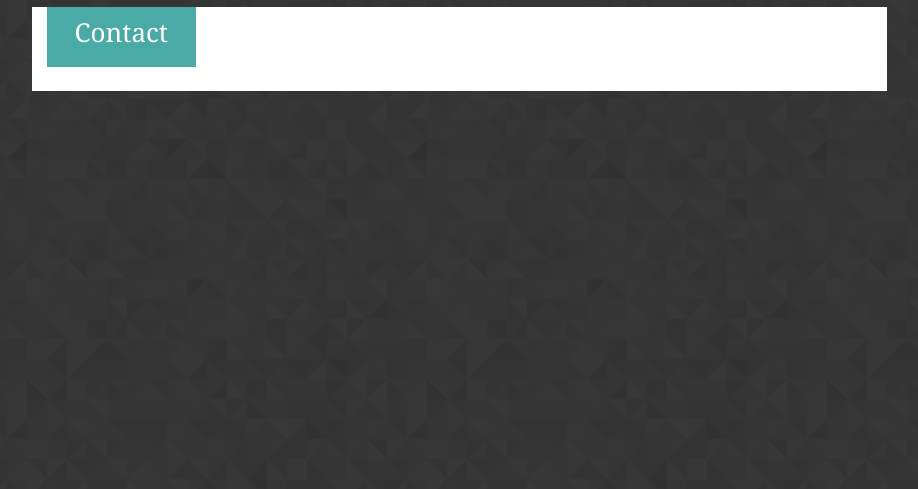
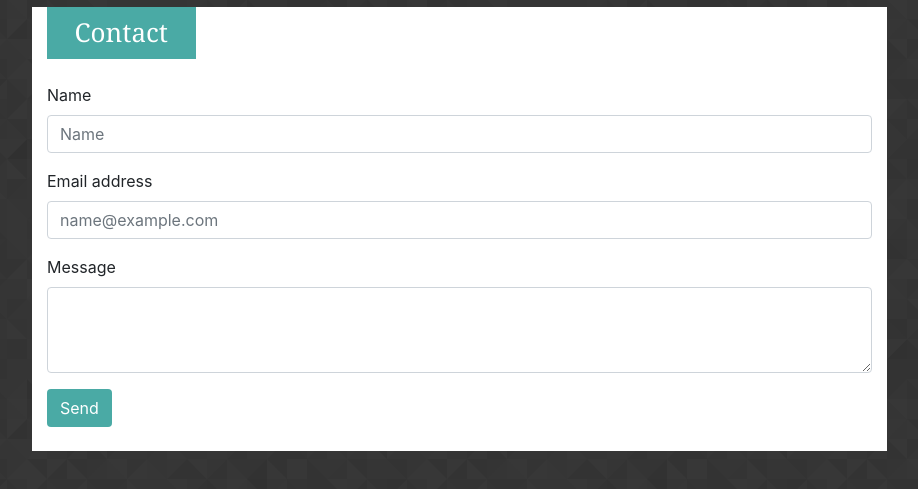
Before and after one commit to jilienecircelli/week2-hw, a plain HTML site: page contact.html in a window 1280 px wide. Shown: the part 61-550 px from the top of the page, without its empty margins (133-1051 px from the left). Drawn offline with nearby package versions, Linux system fonts and the light colour scheme.

Commit message:
added form to contact page

```diff
--- a/assets/css/style.css
+++ b/assets/css/style.css
@@ -11,6 +11,7 @@ h1 {
 h2 {
     font-family: Georgia, 'Times New Roman', Times, serif;
     font-size: 26px;
+    margin: 0;
 }
 
 p {
@@ -72,3 +73,8 @@ p.link-dash {
 body {
     background-image: url(../images/prism.png)
 }
+
+.btn {
+    color: white;
+    background-color: #4aaaa5;
+}
--- a/contact.html
+++ b/contact.html
@@ -52,6 +52,25 @@
                 </div>
                 <br>
 
+                <form>
+                    <div class="form-group">
+                        <label for="name">Name</label>
+                        <input type="text" class="form-control" placeholder="Name">
+                    </div>
+
+                    <div class="form-group">
+                        <label for="exampleFormControlInput1">Email address</label>
+                        <input type="email" class="form-control" id="exampleFormControlInput1" placeholder="name@example.com">
+                    </div>
+
+                    <div class="form-group">
+                        <label for="exampleFormControlTextarea1">Message</label>
+                        <textarea class="form-control" id="exampleFormControlTextarea1" rows="3"></textarea>
+                    </div>
+
+                    <button type="submit" class="btn">Send</button>
+                    <br><br>
+                </form>
 
             </div>
             <div class="col-md-1"></div>
```
